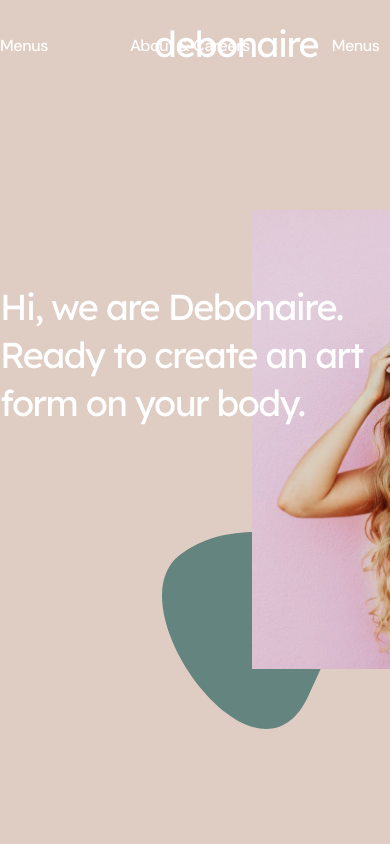
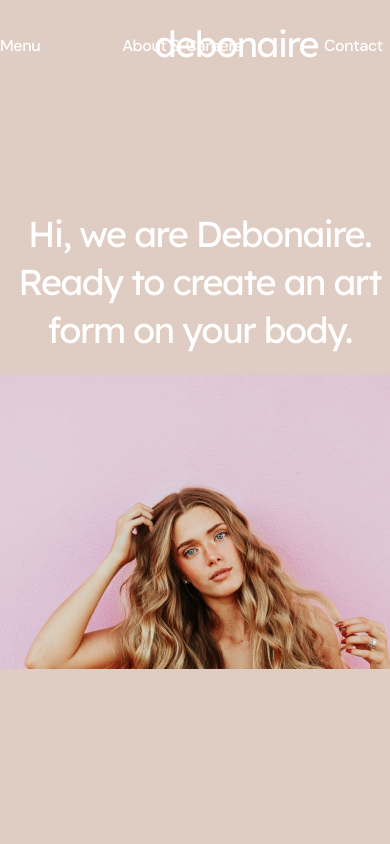
Before and after one commit to AlexMasinde/gatsbygsaplandingpage, a Gatsby site: page / in a window 390 px wide. Shown: the top 844 px of the page. Built offline with nearby package versions, Linux system fonts and the light colour scheme; Gatsby itself is replaced by a stand-in of ours.

Commit message:
finalized animations

```diff
--- a/src/components/Hero/Hero.js
+++ b/src/components/Hero/Hero.js
@@ -17,8 +17,11 @@ import {
 
 import heroMain from "../../images/hero-main.png";
 import heroRight from "../../images/hero-right.png";
+import useMediaQuery from "../../hooks/useMediaQuery";
 
 export default function Hero() {
+  const isMobile = useMediaQuery("(max-width: 768px)");
+
   const gridRef = useRef();
   const leftRef = useRef();
   const rightRef = useRef();
@@ -26,9 +29,11 @@ export default function Hero() {
   const heroMainRef = useRef();
 
   useLayoutEffect(() => {
-    heroEntry(leftRef, rightRef, navigationRef);
-    const animation = heroExit(gridRef, heroMainRef);
-    return () => animation.kill();
+    if (!isMobile) {
+      heroEntry(leftRef, rightRef, navigationRef);
+      const animation = heroExit(gridRef, heroMainRef);
+      return () => animation.kill();
+    }
   });
 
   return (
--- a/src/components/Hero/Hero.module.css
+++ b/src/components/Hero/Hero.module.css
@@ -116,3 +116,26 @@
   background-repeat: no-repeat;
   z-index: -1;
 }
+
+@media screen and (max-width: 600px) {
+  .grid {
+    display: flex;
+    flex-direction: column;
+  }
+
+  .center::before,
+  .center::after,
+  .right,
+  .centerChild {
+    display: none;
+  }
+
+  .center {
+    width: 350px;
+    height: 350px;
+    margin-top: 20px;
+  }
+  .left {
+    text-align: center;
+  }
+}
--- a/src/components/Navigation/Navigation.js
+++ b/src/components/Navigation/Navigation.js
@@ -11,9 +11,9 @@ export default function Navigation() {
   return (
     <div className={container}>
       <div className={navigation}>
-        <p>Menus</p>
-        <p>About &amp; Careers</p>
-        <p>Menus</p>
+        <p>Menu</p>
+        <p>About &#38; Careers</p>
+        <p>Contact</p>
       </div>
       <div className={logo}>
         <p>debonaire</p>
--- a/src/components/Navigation/Navigation.module.css
+++ b/src/components/Navigation/Navigation.module.css
@@ -5,7 +5,8 @@
   color: #ffffff;
   width: 1342px;
   padding-top: 30px;
-  margin: 0 auto 30px;
+  margin: 0 auto;
+  background-color: #dfccc2;
 }
 
 .navigation {
--- a/src/components/TaskSection/TaskSection.js
+++ b/src/components/TaskSection/TaskSection.js
@@ -1,20 +1,25 @@
 import React, { useEffect, useRef } from "react";
 
 import { exitAnimation } from "../../animations/taskSectionAnimations";
+import useMediaQuery from "../../hooks/useMediaQuery";
 
 import imageLeft from "../../images/taskleft.png";
 
 import { container, left, center, sectionGrid } from "./TaskSection.module.css";
 
 export default function TaskSection() {
+  const isMobile = useMediaQuery("(max-width: 768px)");
+
   const sectionGridRef = useRef();
   const sectionRef = useRef();
 
   useEffect(() => {
-    const scrollOut = exitAnimation(sectionRef, sectionGridRef);
-    return () => {
-      scrollOut.kill();
-    };
+    if (!isMobile) {
+      const scrollOut = exitAnimation(sectionRef, sectionGridRef);
+      return () => {
+        scrollOut.kill();
+      };
+    }
   });
 
   return (
--- /dev/null
+++ b/src/hooks/useMediaQuery.js
@@ -0,0 +1,19 @@
+import { useEffect, useState } from "react";
+
+export default function useMediaQuery(query) {
+  const media = window.matchMedia(query);
+  const [matches, setMatches] = useState(media.matches);
+
+  useEffect(() => {
+    const changeListener = (e) => {
+      if (e.matches !== matches) {
+        setMatches(e.matches);
+      }
+    };
+
+    media.addEventListener("change", changeListener);
+    return () => media.removeEventListener("change", changeListener);
+  }, [media, matches, query]);
+
+  return matches;
+}
--- a/src/pages/index.js
+++ b/src/pages/index.js
@@ -8,6 +8,7 @@ import PassionSection from "../components/PassionSection/PassionSection";
 import Services from "../components/Services/Services";
 import TaskSection from "../components/TaskSection/TaskSection";
 import Footer from "../components/Footer/Footer";
+import Navigation from "../components/navigation/navigation";
 
 export default function IndexPage() {
   useLayoutEffect(() => {
```
Also changed, not shown: 1 other file.
